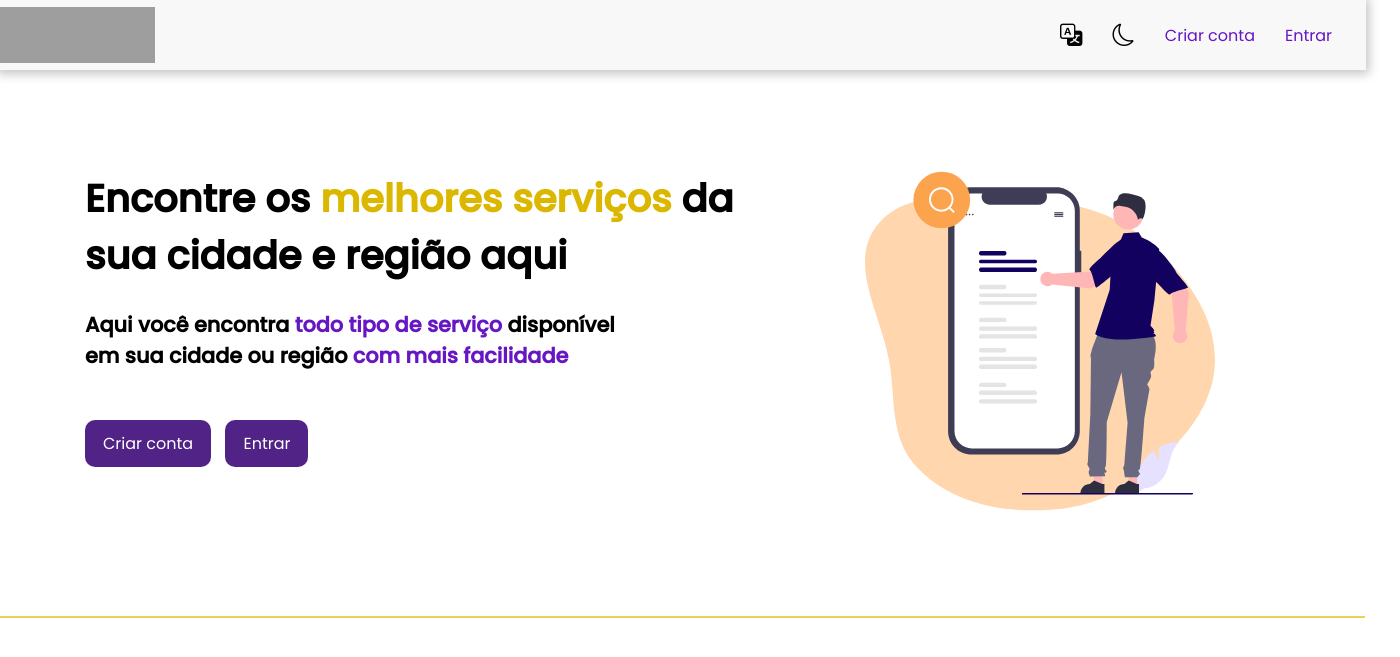
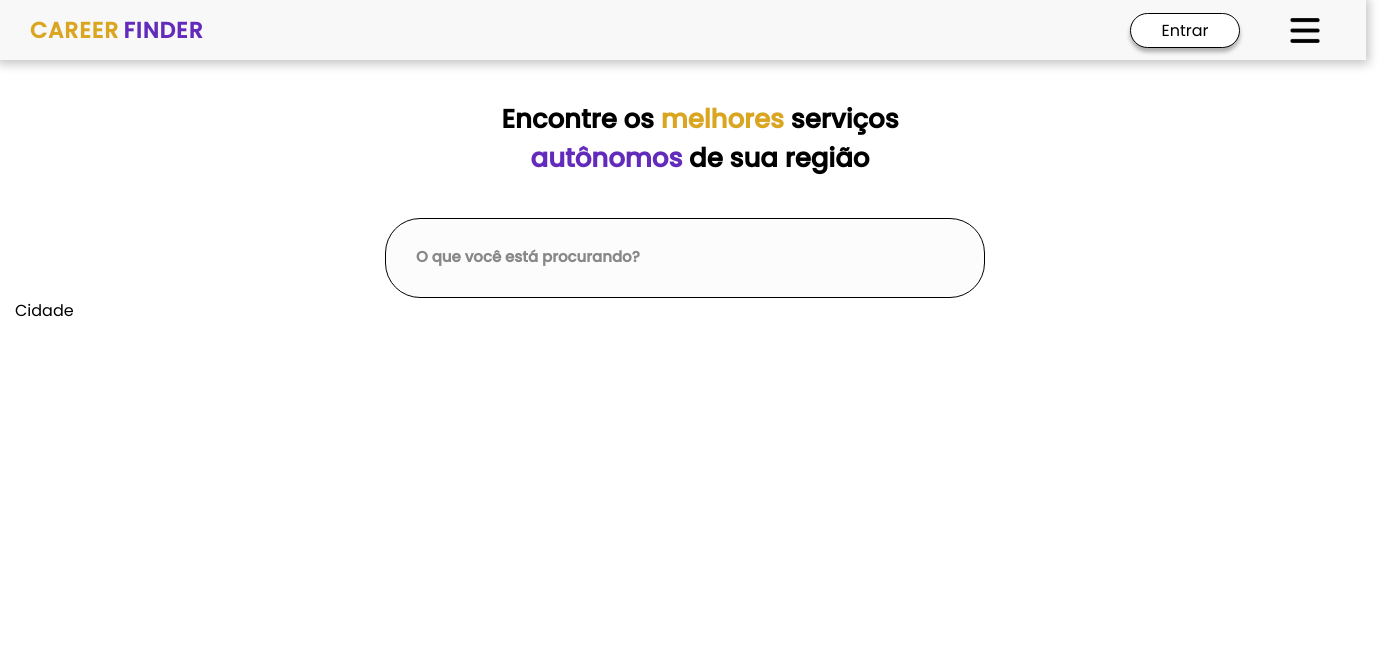
Before and after one commit to Nic-Lemes/career-finder, a PHP site: page /home.html in a window 1400 px wide. Shown: the top 657 px of the page. Run offline with PHP 8.4, Linux system fonts and the light colour scheme; grey boxes are pictures that could not be loaded.

Commit message:
restyling the page

```diff
--- a/home.html
+++ b/home.html
@@ -15,18 +15,16 @@
 
 <!-- LOGO -->
 <div class="header">
-  <img class="logo" src=" alt="carrer finder logo">
+  <div class="logo">
+    <span id="career">CAREER</span>
+    <span id="finder">FINDER</span>
+  </div>
 
-<div class="right">
-  <!-- LANGUAGE -->
-    <i class="bi bi-translate icons-header"></i>
 
-  <!-- DARK AND LIGHT -->
-    <i class="bi bi-moon dark-light icons-header"></i>
-
-  <!-- SIGN IN AND SIGN UP   -->
-    <a href="sign-in.html" class="icons-header account">Criar conta</a>
-    <a href="sign-up.html" class="icons-header account">Entrar</a>
+<!-- <div class="right"> -->
+  <!-- SIGN IN -->
+    <a href="sign-up.html" class="account">Entrar</a>
+    <img src="assets/Vector.png" alt="menu" id="menu">
 </div>
 
 </div>
@@ -38,17 +36,22 @@
 
   <!-- HOME -->
 
+  <!-- TITLE -->
   <div class="title-home">
-    <h2 class="title">Encontre os <span class="span-title">melhores serviços</span> da sua cidade e região aqui</h2>
-    <h4 class="subtitle"><bold>Aqui você encontra <span class="span-subtitle">todo tipo de serviço</span> disponível em sua cidade ou região <span class="span-subtitle">com  mais facilidade</span></bold></h4>
+    <h2 class="title">Encontre os <span id="gold">melhores </span>serviços <br> <span id="purple">autônomos</span> de sua região</h2>
   </div>
 
-  <a href="sign-in.html" class="button-text-home" id="sign-in">Criar conta</a>
-  <a href="sign-up.html" class="button-text-home" id="sign-up">Entrar</a>
+  <!-- INPUT FILTER -->
+  <div class="input-wrapper">
+    <label for="filter"></label>
+    <input id="filter" type="text" placeholder="O que você está procurando?">
 
-  <img src="assets/img-home.svg" alt="picture of a person filtering services on the phone" id="img-home">
+  <!-- CITY SELECT -->
+  <div class="city-select">
+    <span>Cidade</span>
+  </div>
 
-  <div class="divider"></div>
+  </div>
 
 </div>
 
--- a/style.css
+++ b/style.css
@@ -10,6 +10,7 @@
 
 body {
   overflow-x: hidden;
+  background-color: ;
 }
 
 .header,
@@ -17,39 +18,58 @@ body {
   display: flex;
   flex-direction: row;
   align-items: center;
-  height: 70px;
+  height: 60px;
   width: 1366px;
   background-color: rgb(248, 248, 248);
   box-shadow: 0px 1px 10px 3px rgb(196, 196, 196);
 }
 
 .logo {
+  margin-top: -2px;
+  margin-left: 30px;
   align-items: center;
   justify-content: flex-start;
-  width: 155px;
-  height: 3.5em;
+  width: 200px;
+  height: 30px;
 }
 
-div.right {
-  display: flex;
-  margin-left: 890px;
+#career {
+  color: #DAA520;
+  font-size: 22px;
+  font-weight: bold;
+  letter-spacing: 1px;
 }
 
-.icons-header {
-  padding: 15px;
-}
-
-.account {
-  margin-top: 5px;
-  text-decoration: none;
-  color: #6616c2;
-
+#finder {
+  color: #622BBC;
+  font-size: 22px;
+  font-weight: bold;
+  letter-spacing: 1px;
 }
 
 
-.bi {
-  font-size: 1.4rem;
-  cursor: pointer;
+.account {
+  width: 110px;
+  height: 35px;
+  margin-top: 0px;
+  text-decoration: none;
+  color: #000;
+  background-color: #fff;
+  text-align: center;
+  border-radius: 20px;
+  box-shadow: ;
+  border: 1px solid black;
+  margin-left: 900px;
+  padding: 4px;
+  box-shadow: 0px 4px 4px rgba(0, 0, 0, 0.30);
+  stroke: #000;
+}
+
+#menu {
+  width: 30px;
+  height: 25px;
+  margin-left: 50px;
+  margin-right: 30px;
 }
 
 .content {
@@ -57,19 +77,19 @@ div.right {
   padding: 15px;
 }
 
-.title-home {
-  margin-top: 50px;
-  width: 700px;
-  margin-left: 70px;
-  font-size: 1.6rem;
+h2.title {
+  font-size: 26px;
+  align-items: center;
+  text-align: center;
+  margin-top: -10px;
 }
 
-span.span-title {
-  color: #DCB700;
+span#gold {
+  color: #DAA520;
 }
 
-span.span-subtitle {
-  color: #6616c2;
+span#purple {
+  color: #622BBC;
 }
 
 
@@ -82,24 +102,6 @@ h4.subtitle {
   font-family: 'Montserrat', sans-serif;
 }
 
-#img-home {
-  width: 350px;
-  height: 350px;
-  display: flex;
-  margin-left: 850px;
-  margin-top: -290px;
-}
-
-a.button-text-home {
-  padding-left: 50px;
-  padding: 12px 18px;
-  border-radius: 10px;
-  background-color: #512386;
-  margin-left: 70px;
-  text-decoration: none;
-  color: #fff;
-  cursor: pointer;
-}
 
 #sign-up {
   margin-left: 10px;
@@ -119,6 +121,24 @@ a.button-text-home {
   transition: 0.3s;
 }
 
+input {
+  border: 1px solid #000;
+  width: 600px;
+  height: 80px;
+  border-radius: 35px;
+  padding: 30px;
+  margin-top: 40px;
+  margin-left: 370px;
+  background-color: #fcfcfc;
+  box-shadow: ;
+}
+
+#filter::-webkit-input-placeholder{
+  color:#888;
+  font-weight: bold;
+  font-size: 15px;
+}
+
 .divider {
   border: 0.5px solid #dcb700a2;
   width: 1400px;
```
Also changed, not shown: assets/Vector.png (added).
